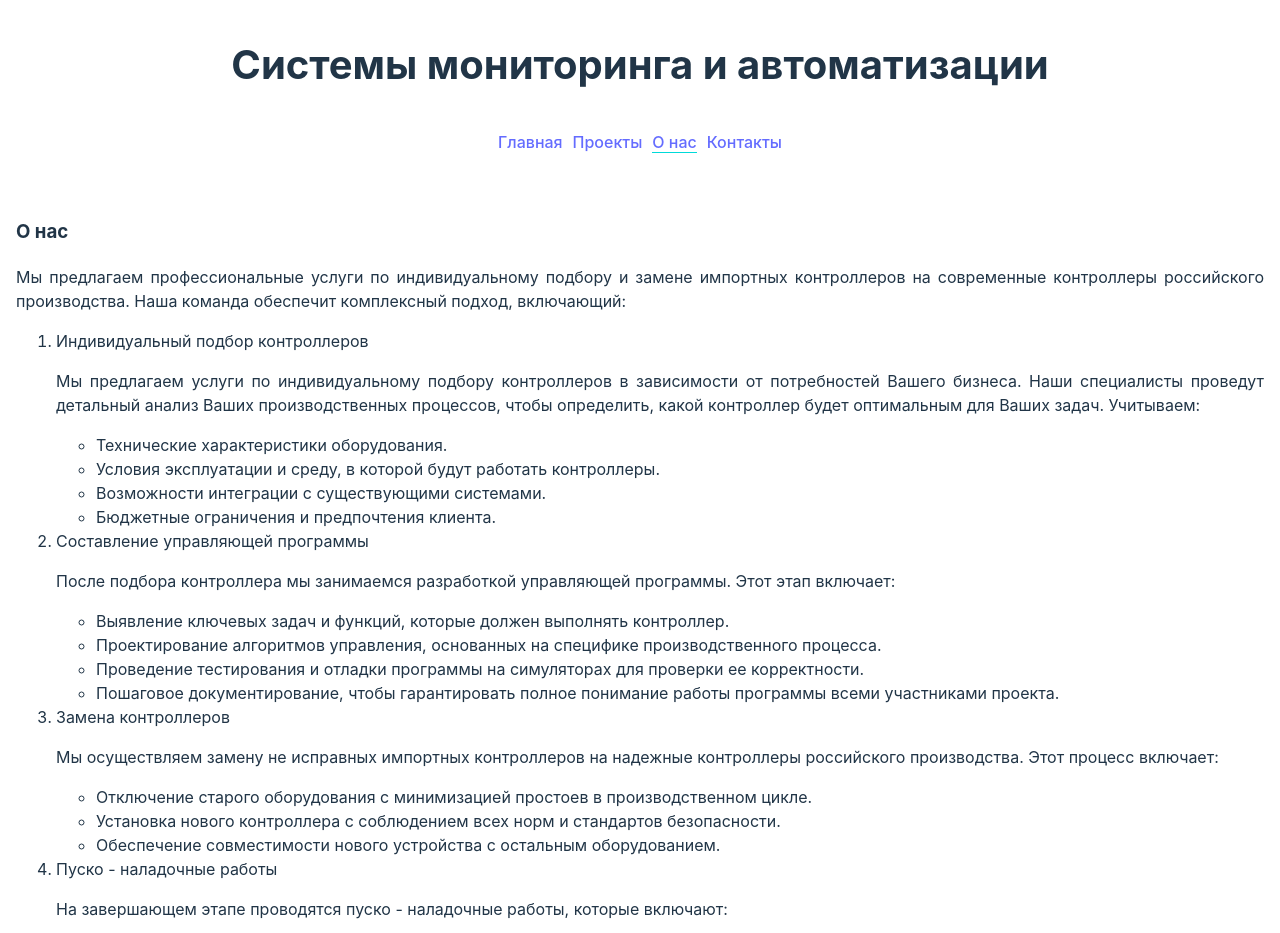
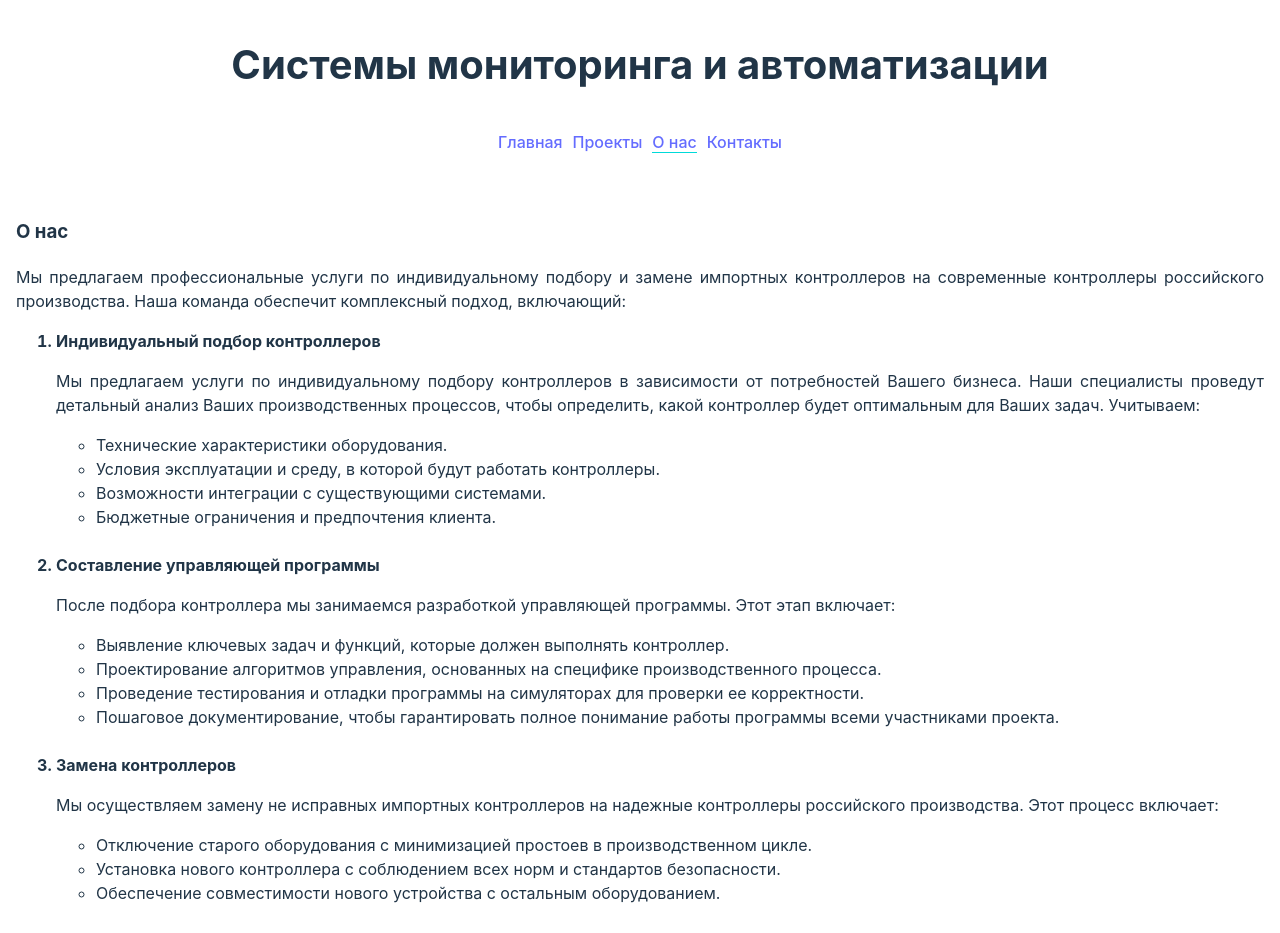
Before and after one commit to KashirinIvan/infoautomation, a React (Vite) app: page /about-us in a window 1280 px wide. Shown: the top 933 px of the page. Built offline with nearby package versions, Linux system fonts and the light colour scheme.

Commit message:
update about us

```diff
--- a/src/components/AboutUS/AboutUs.jsx
+++ b/src/components/AboutUS/AboutUs.jsx
@@ -5,8 +5,8 @@ export const AboutUs = () => {
     <div className={styles.text}>
       <h3>О нас</h3>
       <p>Мы предлагаем профессиональные услуги по индивидуальному подбору и замене импортных контроллеров на современные контроллеры российского производства. Наша команда обеспечит комплексный подход, включающий:</p>
-      <ol>
-        <li>Индивидуальный подбор контроллеров
+      <ol >
+        <li className={styles.bold}>Индивидуальный подбор контроллеров</li>
         <p>Мы предлагаем услуги по индивидуальному подбору контроллеров в зависимости от потребностей Вашего бизнеса. Наши специалисты проведут детальный анализ Ваших производственных процессов, чтобы определить, какой контроллер будет оптимальным для Ваших задач.
           Учитываем:</p>
         <ul>
@@ -14,34 +14,38 @@ export const AboutUs = () => {
           <li>Условия эксплуатации и среду, в которой будут работать контроллеры.</li>
           <li>Возможности интеграции с существующими системами.</li>
           <li>Бюджетные ограничения и предпочтения клиента.</li>
+          <br></br>
         </ul>
-        </li>
-        <li>Составление управляющей программы
+
+        <li className={styles.bold}>Составление управляющей программы</li>
           <p>После подбора контроллера мы занимаемся разработкой управляющей программы. Этот этап включает:</p>
           <ul>
             <li>Выявление ключевых задач и функций, которые должен выполнять контроллер.</li>
             <li>Проектирование алгоритмов управления, основанных на специфике производственного процесса.</li>
             <li>Проведение тестирования и отладки программы на симуляторах для проверки ее корректности.</li>
             <li>Пошаговое документирование, чтобы гарантировать полное понимание работы программы всеми участниками проекта.</li>
+            <br></br>
           </ul>
-        </li>
-        <li>Замена контроллеров
+
+        <li className={styles.bold}>Замена контроллеров</li>
           <p>Мы осуществляем замену не исправных импортных контроллеров на надежные контроллеры российского производства. Этот процесс включает:</p>
           <ul>
             <li>Отключение старого оборудования с минимизацией простоев в производственном цикле.</li>
             <li>Установка нового контроллера с соблюдением всех норм и стандартов безопасности.</li>
             <li>Обеспечение совместимости нового устройства с остальным оборудованием.</li>
+            <br></br>
           </ul>
-        </li>
-        <li>Пуско - наладочные работы
+
+        <li className={styles.bold}>Пуско - наладочные работы</li>
           <p>На завершающем этапе проводятся пуско - наладочные работы, которые включают:</p>
           <ul>
             <li>Проверку правильности и полноты установки контроллера.</li>
             <li>Тестирование всех функций и возможностей согласно разработанной управляющей программе.</li>
             <li>Калибровку и настройку параметров контроллера для достижения максимальной эффективности работы.</li>
             <li> Обучение персонала заказчика основам работы с новым оборудованием и программным обеспечением.</li>
+            <br></br>
           </ul>
-        </li>
+
       </ol>
       <p>Мы гарантируем высокое качество выполнения всех этапов, полную поддержку и сервисное обслуживание после внедрения контроллеров.</p>
       <div className={styles.aboutUsImage}>
--- a/src/components/AboutUS/AboutUs.module.css
+++ b/src/components/AboutUS/AboutUs.module.css
@@ -2,11 +2,17 @@
     text-align: justify;
     white-space: pre-line;
 }
-.aboutUsImage{
+
+.aboutUsImage {
     display: flex;
     justify-content: center;
 }
+
 .image {
     width: 290px;
 
 }
+
+.bold {
+    font-weight: bold;
+}
```
Lines whose indentation alone changed are shown as unchanged.
